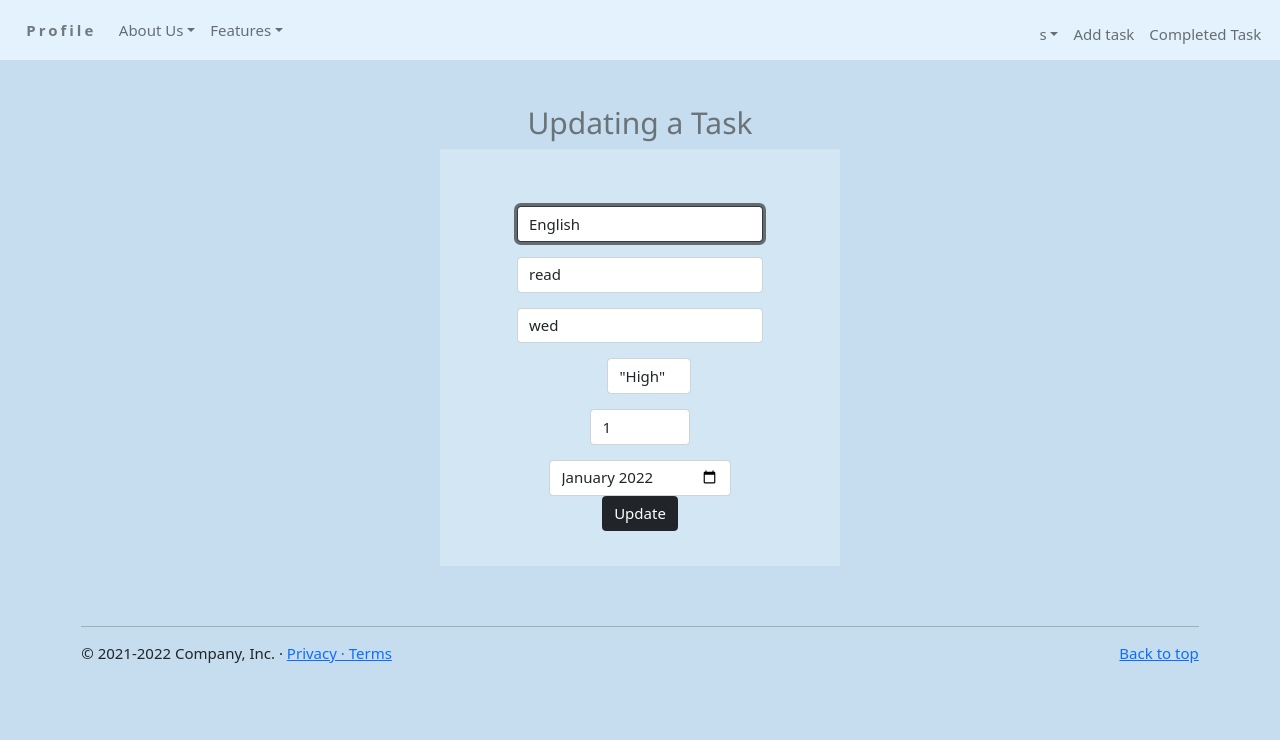
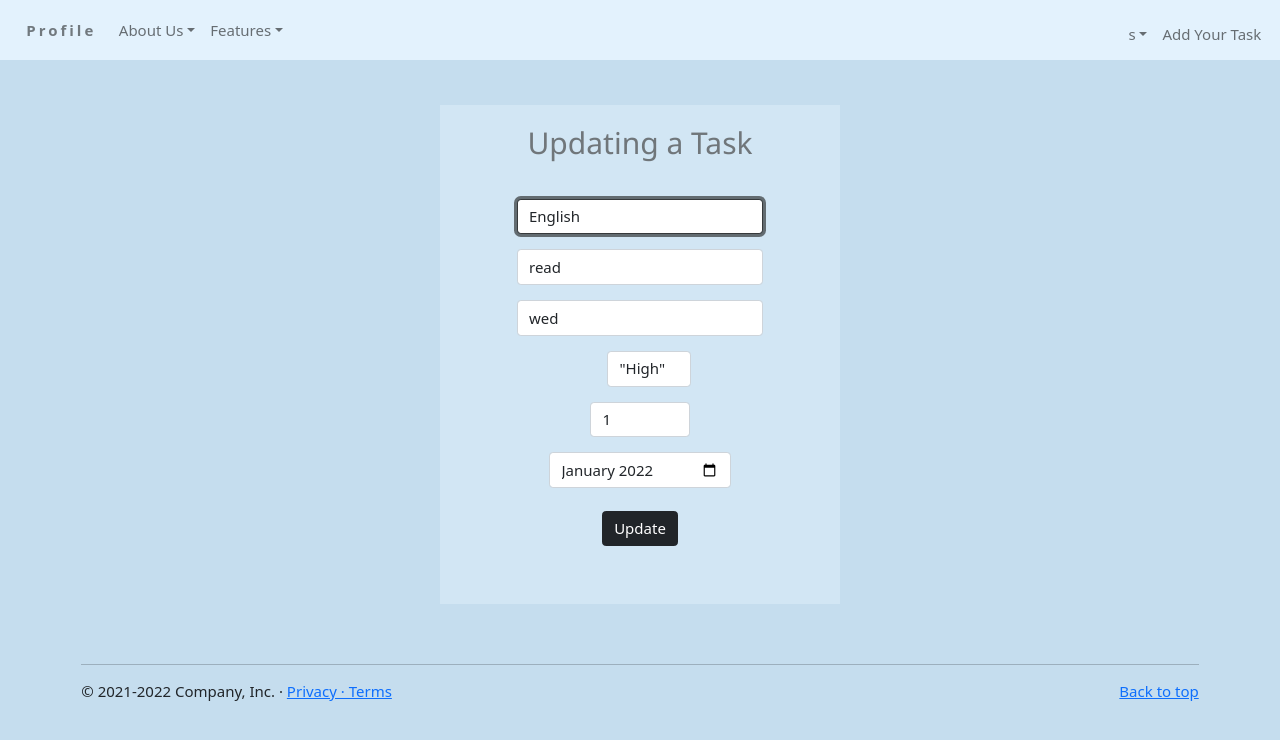
Before and after one commit to juberiya1ajaz/Planner, a Flask app: page /update/1 in a window 1280 px wide. Shown: the top 740 px of the page. Run offline with Flask 2, Linux system fonts and the light colour scheme; a user stored in the database is signed in; some libraries are stand-ins or nearby versions.

Commit message:
deleted completed.html and updated features

```diff
--- a/app.py
+++ b/app.py
@@ -1,4 +1,5 @@
 from re import DEBUG
+import re
 from cs50 import SQL
 from flask import Flask, redirect,url_for, render_template, request, session, flash
 from flask_session import Session
@@ -21,6 +22,7 @@ def after_request(response):
     response.headers["Pragma"] = "no-cache"
     return response
 
+
 # Configure session to use filesystem (instead of signed cookies)
 app.config["SESSION_FILE_DIR"] = mkdtemp()
 app.config["SESSION_PERMANENT"] = False
@@ -30,19 +32,44 @@ db = SQL("sqlite:///planner.db")
 
 @app.route('/')
 def index():
+
+    """Showing the task"""
     if not session.get("user_id"):
         return render_template("index.html")
+
     else:
         user_id=session["user_id"]
-        print(user_id)
+        # Query database for table task
+
         task = db.execute("SELECT * FROM task WHERE user_id = ?" , user_id )
-        print(task)
         return render_template("index.html", task=task)
+
 
 @app.route("/contact", methods=["GET", "POST"])
 def contact():
     if request.method == "POST":
+        first_name= request.form.get("f_name")
+        last_name= request.form.get("l_name")
+        user = request.form.get("user")
+        role = request.form.get("role")
+        message = request.form['text']
+
+        # Ensure username was submitted
+        if not first_name or not last_name :
+            return apology("Please provide your name", 403)
+
+        # Ensure necessary data was submitted
+        elif not user:
+            return apology("please provide data", 403)
+        elif not role:
+            return apology("please provide current role", 403)
+        elif not message:
+            return apology("please provide some comments", 403)
+
+
+        # Redirect user to home page
         return redirect("/")
+
     else:
         return render_template("contact.html")
 
@@ -102,6 +129,15 @@ def register():
         elif not password or not  c_password :
             return apology("must provide password" ,400)
         #implemented the regex's function with the help  of stackoverflow
+        elif len(password) < 8:
+            return apology("Make sure your password is at lest 8 letters",400)
+        elif re.search('[0-9]',password) is None:
+            return apology("Make sure your password has a number in it",400)
+        elif re.search('[A-Z]',password) is None:
+            return apology("Make sure your password has a capital letter in it",400)
+        elif re.search('[!, @ , #, $]',password) is None:
+            return apology("Make sure your password has a special character !, @ , #, $ in it",400)
+
 
         #MAKE SURE BOTH PASSWORD MATCH
         elif  password !=  c_password:
@@ -120,6 +156,7 @@ def register():
         user = db.execute("SELECT username FROM users WHERE id = ?",session["user_id"] )
         session["username"] = user[0]["username"]
 
+        # Redirect user to home page
         return redirect("/")
     else:
         return render_template("register.html")
@@ -145,6 +182,8 @@ def delete():
 
         db.execute('DELETE FROM users WHERE id = ?', (user_id))
         session.clear()
+
+        # Redirect user to home page
         return redirect("/")
     else:
         return render_template("delete.html")
@@ -153,6 +192,8 @@ def delete():
 @app.route("/task", methods=["GET", "POST"])
 @login_required
 def  task():
+    """ADDING task"""
+
     if request.method == "POST":
        #  Add the user's entry into the database
         user_id=session["user_id"]
@@ -162,8 +203,21 @@ def  task():
         task = request.form.get("task")
         date = request.form.get("date")
         priority = request.form.get("priority")
+
+        if not subject:
+            return apology("must provide subject", 403)
+        elif not task:
+             return apology("Please provide task", 403)
+        elif not day or not date or not month:
+            return apology("Please provide day date and month", 403)
+        elif not priority:
+            return apology("Please select priority ", 403)
+
+        #Inserting data to database
         task=db.execute("INSERT INTO task (subject,day,month,task,date,priority,type,user_id) VALUES(?, ?, ?,?,?,? ,?,?)",
         subject,day,month,task,date,priority,"add",user_id)
+
+        # Redirect user to home page
         return redirect("/")
 
     else:
@@ -171,7 +225,9 @@ def  task():
 
 @app.route('/update/<string:task_id>', methods=['POST','GET'])
 def update(task_id):
+    # Query database for task
     task= db.execute("select * from task where task_id=%s" , (str(task_id)))
+
     if request.method == 'POST':
         subject = request.form.get("sub")
         day = request.form.get("day")
@@ -179,7 +235,12 @@ def update(task_id):
         task = request.form.get("task")
         date = request.form.get("date")
         priority = request.form.get("priority")
-        db.execute("UPDATE task SET subject = %s, day= %s,month =%s, task= %s , date=%s , priority=%s WHERE task_id = %s", subject,day,month,task,date,priority,str(task_id))
+
+        #Updating the data to database
+        db.execute("UPDATE task SET subject = %s, day= %s,month =%s, task= %s , date=%s , priority=%s WHERE task_id = %s",
+        subject,day,month,task,date,priority,str(task_id))
+
+        # Redirect user to home page
         return redirect(url_for("index"))
 
     else:
@@ -188,10 +249,11 @@ def update(task_id):
 
 @app.route('/delete/<string:task>', methods = ['GET'])
 def delete_task(task):
+    #Deleting the data from database
     db.execute("DELETE FROM task WHERE task=%s", (task))
+
+    # Redirect user to home page
     return redirect(url_for("index"))
-
-
 
 
 if __name__=="__main__":
--- a/static/styles.css
+++ b/static/styles.css
@@ -56,7 +56,7 @@ main
   padding: 20px;
   background-color:rgb(227, 242, 253 ,0.4) ;
 }
-body , .update
+body
 {
     width:100%;
     height: 100%;
--- a/templates/index.html
+++ b/templates/index.html
@@ -31,7 +31,7 @@ Home
                         </tr>
                 </thead>
                 <tbody>
-                        <!-- TODO: Loop through the database entries to display them in this table -->
+                        <!-- Loop through the database entries to display them in this table -->
                         {% for task in task %}
                         <tr>
 
--- a/templates/layout.html
+++ b/templates/layout.html
@@ -77,8 +77,7 @@
                             <a class="dropdown-item" href="/delete">Delete Account</a>
                         </div>
                     </li>
-                    <li class="nav-item"><a class="nav-link" id="a1" href="/task">Add task</a></li>
-                    <li class="nav-item"><a class="nav-link" id="a1" href="/complete">Completed Task</a></li>
+                    <li class="nav-item"><a class="nav-link" id="a1" href="/task">Add Your Task</a></li>
                 </ul>
                 {% else %}
                 <ul class="navbar-nav ml-auto mt-2">
--- a/templates/update.html
+++ b/templates/update.html
@@ -3,12 +3,12 @@
 Updating a task
 {% endblock %}
 {% block main %}
-<h2>Updating a Task</h2>
-<div class="task">
+<div class="update">
+    {% for task in task %}
+    <h2>Updating a Task</h2>
     <div class="section">
         <div class="form-group, mt-4 mb-3">
             <form action="/update/{{task.task_id}}" class="form" method="POST">
-                {% for task in task %}
 
                 <div class="pt-3">
                     <input autocomplete="off" autofocus class="form-control" autofocus name="sub" placeholder="Subject"
@@ -40,14 +40,42 @@ Updating a task
                         type="month" value="{{task.month}}">
                 </div>
 
-                {% endfor %}
 
-                <button type="submit" class="btn btn-dark "
+
+                <button type="submit" class="btn btn-dark m-4 "
                     onclick="return confirm('Are You Sure Want To Update The Task?')">Update</button>
             </form>
         </div>
     </div>
+    {% endfor %}
 </div>
+<style>
+    h2{
 
+        color:rgb(70, 70, 70,0.7);
+        font-size: 30px;
+    }
+    body
+{
+    width:100%;
+    height: 100%;
+    background-attachment: fixed;
+    background-position: center;
+    background-color:rgb(197, 221, 238);
+}
+
+.update
+{
+    text-align:center!important;
+  color: rgb(75, 75, 75);
+  margin: auto !important;
+  width: 400px;
+  height: 100%;
+  margin: auto;
+  padding: 20px;
+  background-color:rgb(227, 242, 253 ,0.4) ;
+}
+
+</style>
 
 {% endblock %}
```
Also changed, not shown: templates/complete.html (deleted, +0 -36 lines), templates/contact.html (+5 -5 lines), planner.db.
